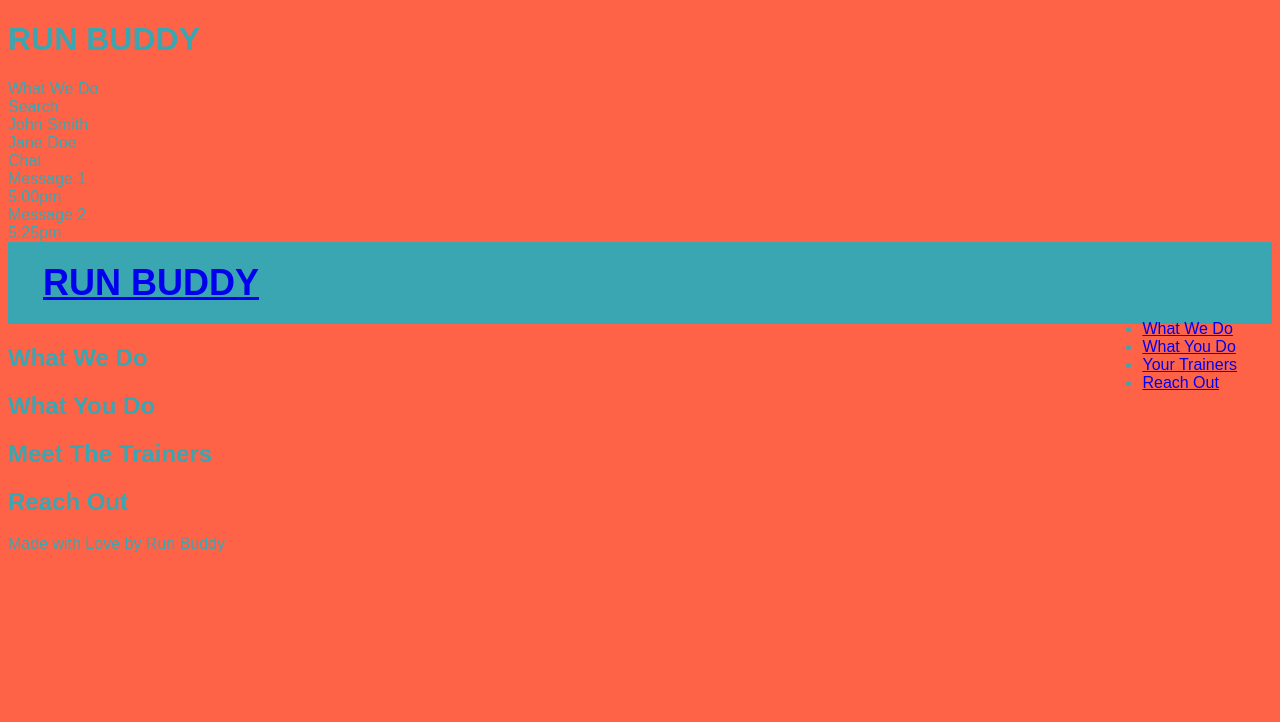
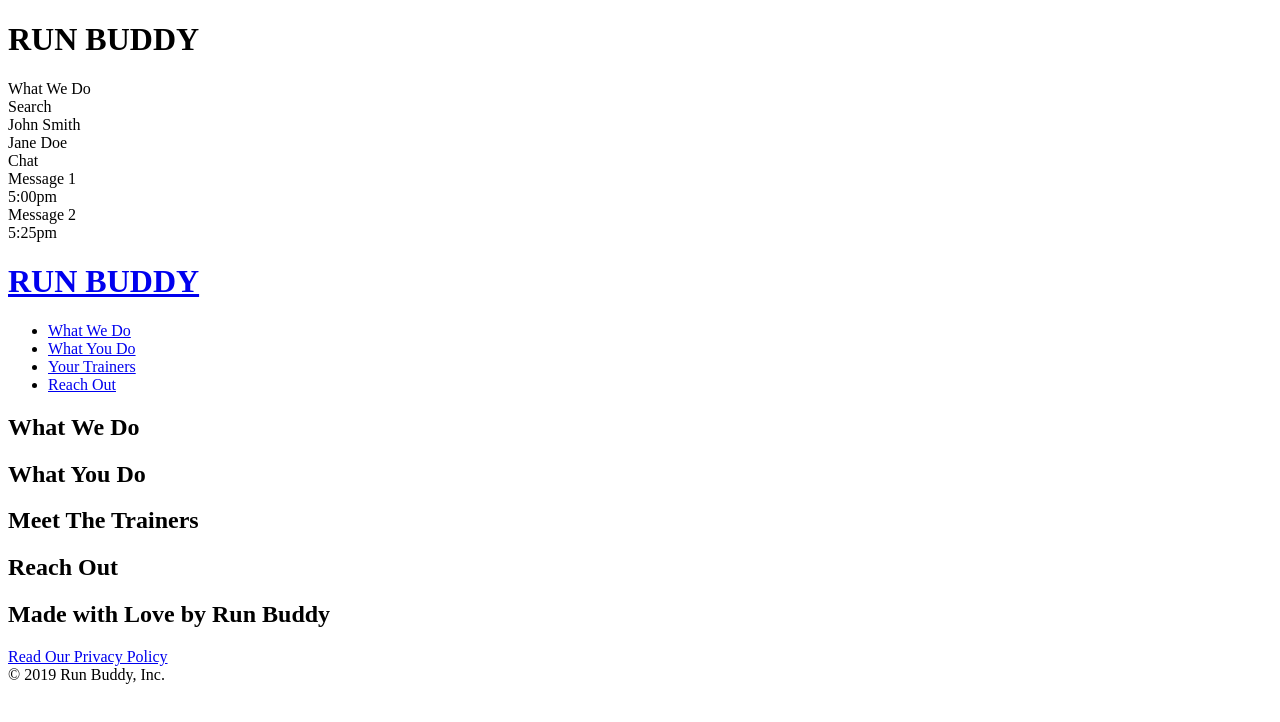
Before and after one commit to ErikaRoguie/run-buddy1, a plain HTML site: page index.html in a window 1280 px wide. Drawn offline with Linux system fonts and the light colour scheme.

Commit message:
index.html and touch.gitignore

```diff
--- a/index.html
+++ b/index.html
@@ -1,7 +1,6 @@
 <!DOCTYPE html>
 <html lang="en">
 <head>
-    <link rel="stylesheet" href="./assets/css/style.css"/>
     <meta charset="UTF-8"/>
     <title>Run Buddy</title>
 
@@ -82,5 +81,12 @@
 </section>
 
 <!--footer-->
-<footer>Made with Love by Run Buddy</footer>
+<footer>
+    <h2>Made with Love by Run Buddy</h2>
+    <div>
+        <a href="#">Read Our Privacy Policy</a><br />
+        &copy; 2019 Run Buddy, Inc.
+    </div>
+</footer>
+
 </html>
--- a/style.css
+++ b/style.css
@@ -1,3 +1,8 @@
+*{
+    margin: 0;
+    padding: 0;
+    box-sizing: border-box;
+}
 body{
       /* more on this crazy alphanumerical value in a minute! */
   color: #39a6b2;
@@ -14,6 +19,7 @@ header h1 {
     font-size: 36px;
     color: #fce138;
     margin: 0;
+    display: inline;
 }
 haeder a {
     text-decoration: none;
@@ -22,4 +28,31 @@ haeder a {
 header nav {
 float: right;
 margin: 0%;
-}*/-
+}
+header nav ul li{
+    display: inline;
+}
+header nav ul li a{
+    margin: 0 30px;
+    font-weight: lighter;
+    font-size: 22px;
+}
+footer {
+    background: #fce138;
+    width: 100%;
+    padding: 40px 35px;
+}
+footer h2 {
+    display: inline;
+    color: #024e76;
+    font-size: 30px;
+    margin: 0;
+}
+footer div {
+    float: right;
+    line-height: 1.5;
+    text-align: right;
+}
+footer a {
+    color: #024e76;
+}
```
Also changed, not shown: 1 other file.
